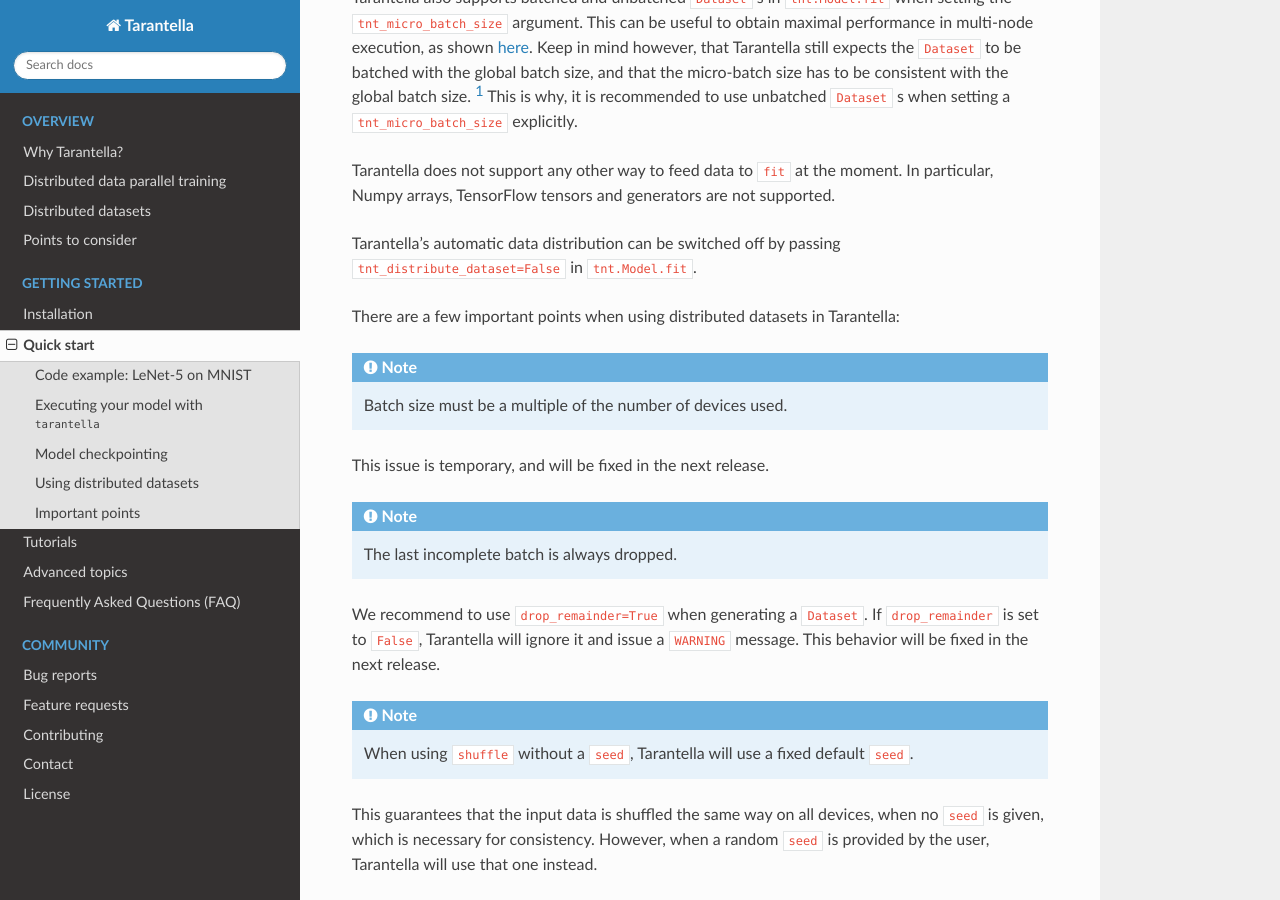
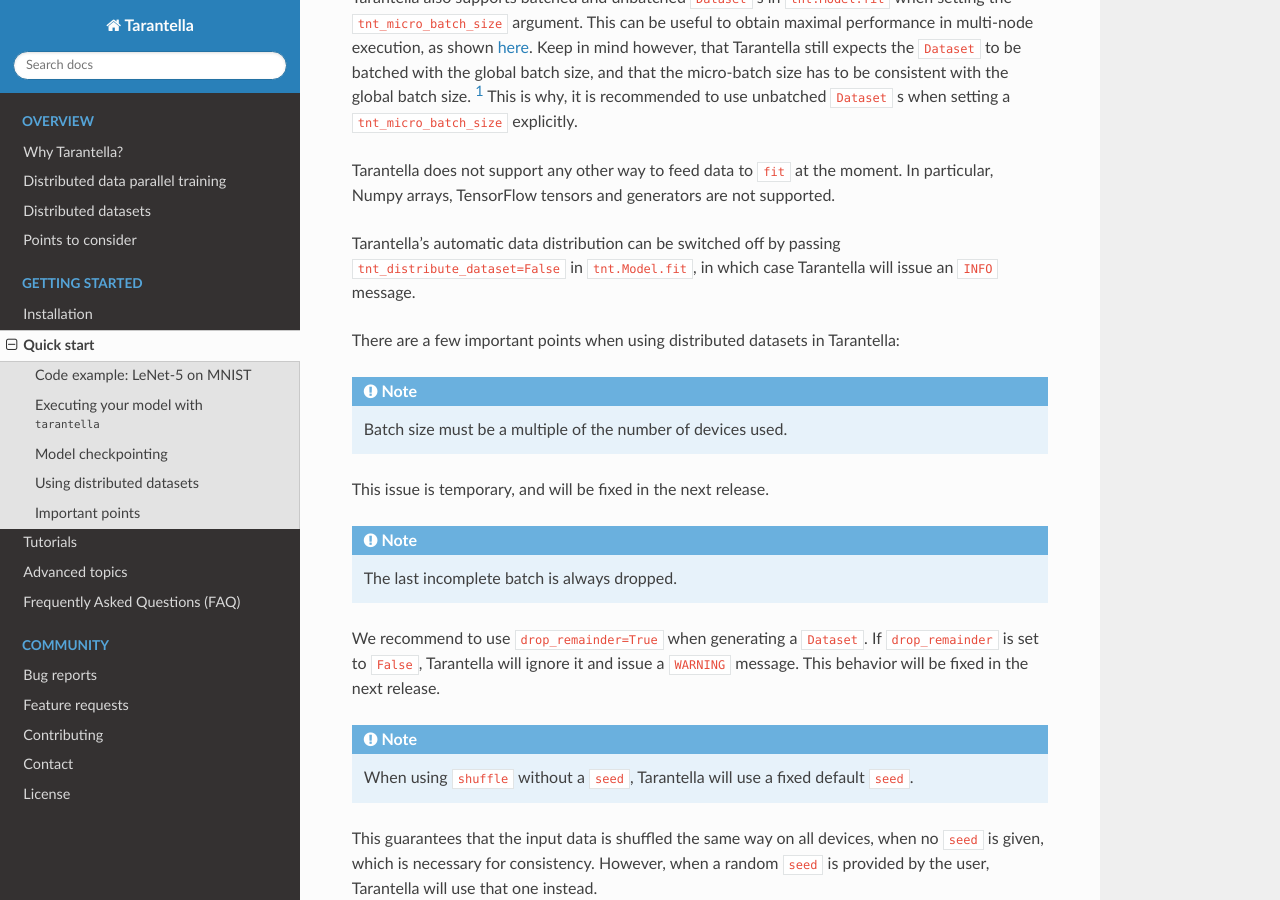
Before and after one commit to cc-hpc-itwm/tarantella, a Sphinx documentation site: the page built from docs/source/quick_start.rst, in a window 1280 px wide and 900 px high, scrolled down 4606 px. Built offline with Sphinx 7.4.7 and the Read the Docs theme 2.0.0, drawn with Linux system fonts in a browser that asks for light colours.

Commit message:
docs: Add use of info message in case of switching off data distribution.

```diff
--- a/docs/source/quick_start.rst
+++ b/docs/source/quick_start.rst
@@ -200,7 +200,8 @@
 In particular, Numpy arrays, TensorFlow tensors and generators are not supported.
 
 Tarantella's automatic data distribution can be switched off by passing
-``tnt_distribute_dataset=False`` in ``tnt.Model.fit``.
+``tnt_distribute_dataset=False`` in ``tnt.Model.fit``, in which case Tarantella
+will issue an ``INFO`` message.
 
 There are a few important points when using distributed datasets in Tarantella:
 
```
